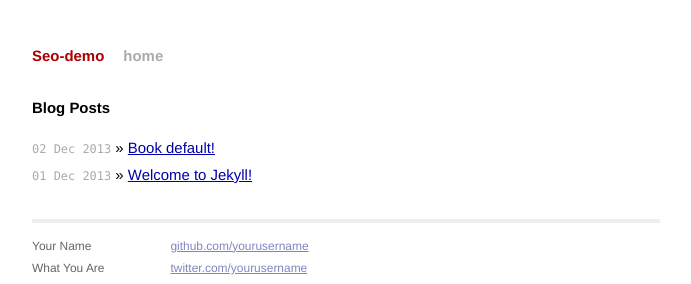
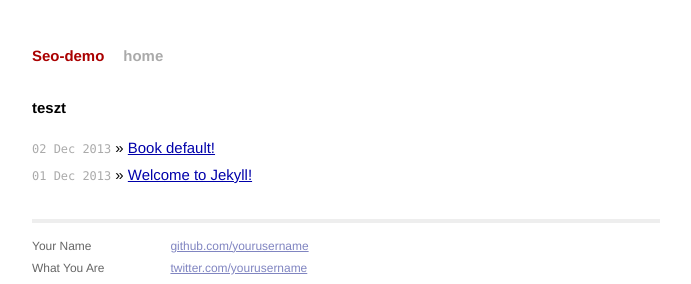
Before and after one commit to rudywaltz/seo-demo, a Jekyll site: the page built from index.html, in a window 1280 px wide. Shown: the top 284 px of the page, without its empty margins (294-985 px from the left). Built offline with Jekyll 4.4.1, drawn with Linux system fonts in a browser that asks for light colours; Markdown is read by kramdown in place of the engine named in the settings.

Commit message:
title change

```diff
--- a/index.html
+++ b/index.html
@@ -4,7 +4,7 @@ title: Your New Jekyll Site
 ---
 
 <div id="home">
-  <h1>Blog Posts</h1>
+  <h1>teszt</h1>
   <ul class="posts">
     {% for post in site.posts %}
       <li><span>{{ post.date | date_to_string }}</span> &raquo; <a href="{{ post.url }}">{{ post.title }}</a></li>
```
